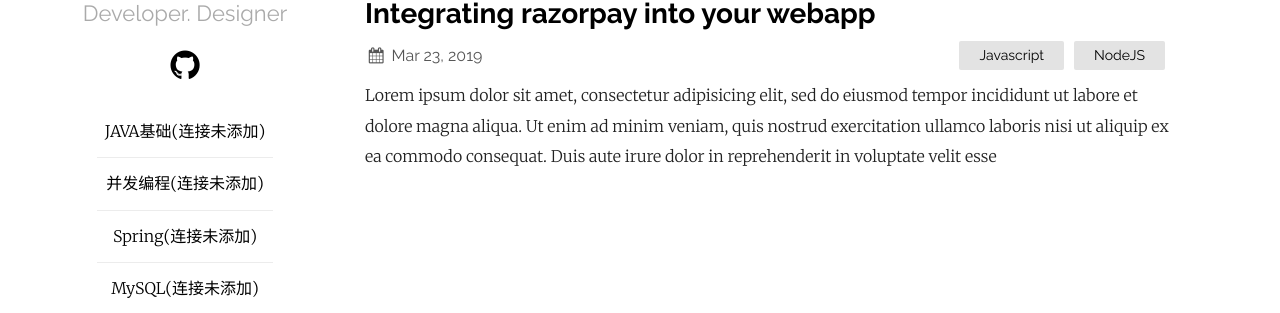
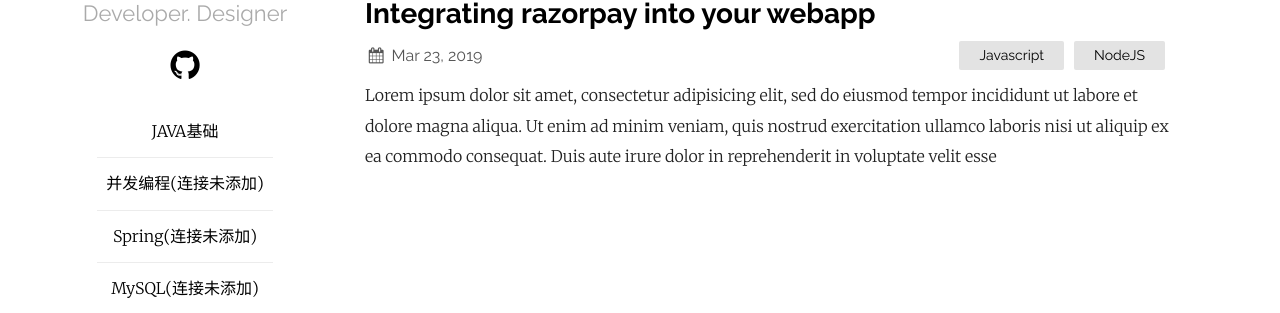
Before and after one commit to alphaJie/alphaJie.github.io, a Jekyll site: the page built from index.md, in a window 1280 px wide. Shown: the part 274-587 px from the top of the page. Built offline with Jekyll 4.4.1, drawn with Linux system fonts in a browser that asks for light colours.

Commit message:
更改README文件，链接地址修改

```diff
--- a/_config.yml
+++ b/_config.yml
@@ -22,10 +22,10 @@ plainwhite:
   html_lang: "zh" # set the lang attribute of the <html> tag for the pages. See here for a list of codes: https://www.w3schools.com/tags/ref_country_codes.asp
 
   navigation:
-    - title: JAVA基础(连接未添加)
-      url: "/java/basicOfJava.html"
+    - title: JAVA基础
+      url: "/basic-of-java.html"
     - title: 并发编程(连接未添加)
-      url: "/resume"
+      url: "/404.html"
     - title: Spring(连接未添加)
       url: "/my-work"
     - title: MySQL(连接未添加)
--- a/_posts/basicOfJava.markdown
+++ b/basic-of-java.markdown
@@ -1,8 +1,6 @@
 ---
-layout: post
 title:  "JAVA基础知识点整理"
-date:   2019-03-23 21:03:36 +0530
-categories: JAVA
+
 ---
 [Java中异常分类](https://alphajie.github.io/java/%E5%BC%82%E5%B8%B8/2020/08/26/Exception-in-java.html)
 [枚举]()
```
Also changed, not shown: README.md.
